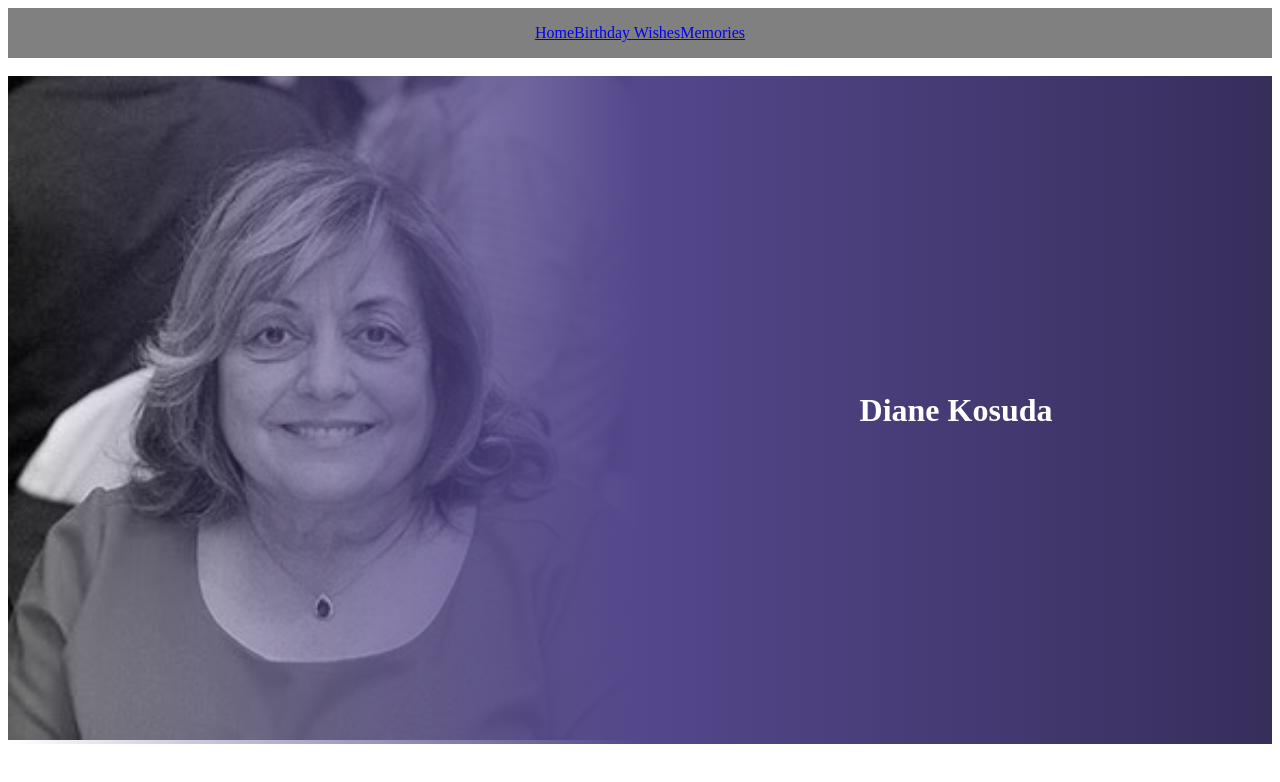
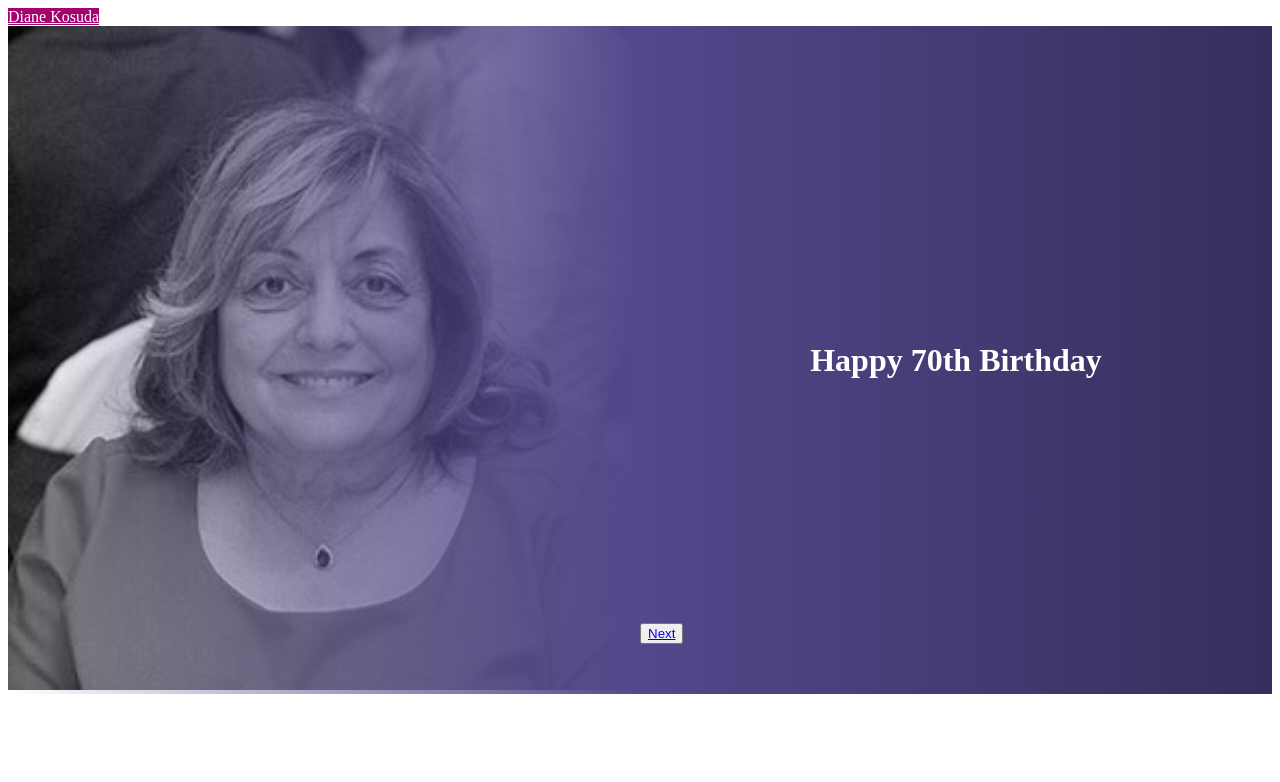
Before and after one commit to kimrass14/dk70th-frontend, a React (Create React App) app: page / in a window 1280 px wide. Shown: the top 782 px of the page. Built offline with nearby package versions, Linux system fonts and the light colour scheme.

Commit message:
header and next link

```diff
--- a/src/App.js
+++ b/src/App.js
@@ -1,6 +1,7 @@
 import React from 'react';
 import {BrowserRouter as Router, Route} from "react-router-dom";
-import NavBar from './Components/NavBar'
+import Header from './Components/Header/Header'
+import NavBar from './Components/NavBar/NavBar'
 import Homepage from './Components/Homepage/Homepage'
 import BirthdayWishes from './Components/BirthdayWishes'
 import Memories from './Components/Memories'
@@ -9,7 +10,7 @@ import './App.css'
 function App() {
   return (
     <Router>
-      <NavBar />
+      <Header />
       <br/>
       <Route path="/" exact component={Homepage} />
       <Route path="/birthdaywishes" component={BirthdayWishes} />
--- /dev/null
+++ b/src/Components/Header/Header.js
@@ -0,0 +1,11 @@
+import React from 'react'
+import {Link} from 'react-router-dom'
+import './Header.scss'
+
+const Header = () => {
+
+    return(
+        <Link to='/' className="headerSection">Diane Kosuda</Link>
+    )
+}
+export default Header
--- /dev/null
+++ b/src/Components/Header/Header.scss
@@ -0,0 +1,5 @@
+.headerSection {
+    background-color: #A4036F;
+    color: white;
+    height: 50px;
+}
--- a/src/Components/Homepage/Homepage.js
+++ b/src/Components/Homepage/Homepage.js
@@ -10,7 +10,10 @@ const Homepage = () => {
             <div className="homepage">
                 <img src={diane} alt="pic" />
                 <div className="gradient">
-                    <h1>Diane Kosuda</h1>
+                    <h1>Happy 70th Birthday</h1>
+                    <div className="btn-container">
+                        <button><Link to="/memories">Next</Link></button>
+                    </div>
                 </div>
             </div>
         </>
--- a/src/Components/Homepage/Homepage.scss
+++ b/src/Components/Homepage/Homepage.scss
@@ -16,6 +16,7 @@
         height: 100%;
         position: absolute;
         top: 0;
+        text-align: center;
 
         h1 {
             color: white;
@@ -25,5 +26,14 @@
             margin: 0;
             @include centerInDiv()
         }
+        .btn-container {
+            width: 100%;
+            position: absolute;
+            bottom: 50px;
+        }
+        button {
+            position: absolute;
+            bottom: 0;
+        }
     }
 }
```
Also changed, not shown: src/Components/NavBar/NavBar.js (renamed from src/Components/NavBar.js), src/Components/NavBar/NavBar.scss (renamed from src/Components/NavBar.scss).
